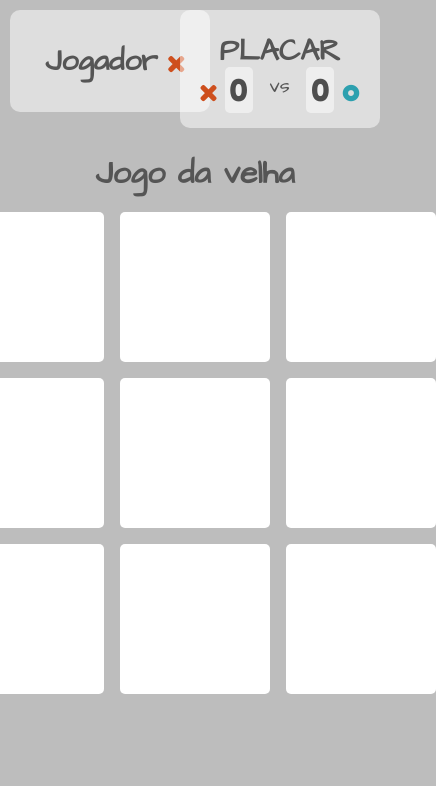
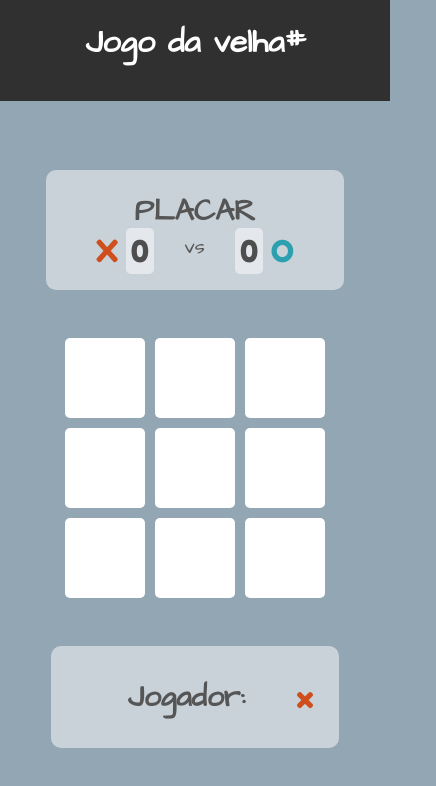
Before and after one commit to rodrigoDeSouzaFernandes/tictactoe-game, a React app: page / in a window 390 px wide. Shown: the whole page, 436 px wide, since content can reach past the window. Built offline with nearby package versions, Linux system fonts and the light colour scheme.

Commit message:
estilizado, jogo da velha

```diff
--- a/src/TicTacToe.js
+++ b/src/TicTacToe.js
@@ -2,10 +2,15 @@ import React, { useState, useEffect } from 'react'
 import '../src/styles/tictactoe.css'
 function TicTacToe() {
   const emptyBoard = Array(9).fill('');
+  const initialScore = {
+    x: 0,
+    o: 0,
+  }
+
   const [board, setBoard] = useState(emptyBoard)
   const [currentPlayer, setCurrentPlayer] = useState('x')
   const [winner, setWinner] = useState(null)
-  console.log(winner)
+  const [score, setScore] = useState(initialScore)
 
   const handleCellClick = (index) => {
     if(winner) return null;
@@ -46,7 +51,15 @@ function TicTacToe() {
     }
   }
 
-  useEffect(checkWinner, [board])
+  const addScore = () => {
+      setScore({
+        ...score,
+        [winner]: score[winner] += 1,
+      })
+  }
+
+  useEffect(checkWinner, [board]);
+  useEffect(addScore, [winner])
 
   const resetGame = () => {
     setCurrentPlayer('x');
@@ -55,18 +68,24 @@ function TicTacToe() {
   }
 
   return (
+    <>
+    <header>
+      <h1 className="title">Jogo da velha#</h1>
+    </header>
     <main >
-      <h1 className="title">Jogo da velha</h1>
       <div className='responsive-score'>
         <div className="current-player">
-          <h2>Jogador</h2>
+          <h2>Jogador:</h2>
           <span className={currentPlayer}>{currentPlayer}</span>
         </div>
         <div className="placar">
           <h2>PLACAR</h2>
-          <span className='x'>x <span>0</span></span>
+          <span className='x'>X <span>{score.x}</span></span>
           vs
-          <span className='o'><span>0</span> o</span>
+          <span className='o'><span>{score.o}</span> O</span>
+        </div>
+        <div className="current-player res-title">
+          <h2>Jogo da velha#</h2>
         </div>
       </div>
 
@@ -98,7 +117,12 @@ function TicTacToe() {
           <button className="restart-btn" onClick={resetGame}>Recomeçar jogo</button>
         </div>
       }
+      <div className="current-player mobile">
+          <h2>Jogador:</h2>
+          <span className={currentPlayer}>{currentPlayer}</span>
+        </div>
     </main>
+    </>
   );
 }
 
--- a/src/styles/tictactoe.css
+++ b/src/styles/tictactoe.css
@@ -14,25 +14,39 @@
 
 body {
   display: grid;
-  align-items: center;
   justify-content: center;
 
   font-family: sans-serif;
   height: 100vh;
-  background-color: rgb(189, 189, 189);
+  background-color: rgb(147, 166, 180);
 
   font-family: 'Architects Daughter', cursive;
 
   color: #555;
 }
 
+main {
+  display: flex;
+  align-items: center;
+  justify-content: space-evenly;
+  position: relative;
+  width: 100%;
+  height: 100vh;
+}
+
+header {
+  background-color: rgb(48, 48, 48);
+  align-self: flex-start;
+  height: 12vh;
+  margin-bottom: 20px;
+  display: none;
+  width: 100vw;
+}
+
 .placar {
-  position: absolute;
-  top: 0;
-  right: 0;
   display: flex;
   flex-wrap: wrap;
-  justify-content: space-between;
+  justify-content: space-evenly;
   margin: 10px;
   width: 200px;
   border-radius: 10px;
@@ -46,15 +60,25 @@ body {
 
 .responsive-score {
   display: flex;
+  margin-right: 50px;
+  flex-direction: column-reverse;
+
+}
+
+.responsive-score div {
+  height: 25vh;
+}
+
+.current-player.res-title {
+  background-color: rgb(32, 32, 32);
+  color: white;
 }
 
 .current-player {
-  position: absolute;
   display: flex;
   align-items: center;
   justify-content: center;
-  top: 0;
-  left: 0;
+
   margin: 10px;
   width: 200px;
   border-radius: 10px;
@@ -64,6 +88,7 @@ body {
 
 .current-player h2 {
   margin: 10px;
+  width: 200px;
 }
 
 .current-player, .placar {
@@ -71,18 +96,23 @@ body {
   font-size: 20px;
 }
 
+.current-player.mobile {
+  display: none;
+}
+
 .title {
   text-align: center;
   font-size: 2rem;
-  color: #555;
+  color: rgb(255, 255, 255);
   margin-bottom: 1rem;
   width: 100%;
+  padding: 20px;
 }
 
 .board {
   display: grid;
-  grid-template-columns: repeat(3,150px);
-  grid-template-rows: repeat(3,150px);
+  grid-template-columns: repeat(3,25vh);
+  grid-template-rows: repeat(3,25vh);
   gap: 1rem;
 }
 
@@ -174,3 +204,63 @@ span.x {
   border-radius: 6px;
   background-image: linear-gradient(rgb(36, 100, 36),rgb(56, 139, 56), rgb(115, 189, 96));
 }
+
+@media screen and (max-width: 950px) {
+  main {
+    flex-direction: column;
+    height: 80vh;
+  }
+  header {
+    display: flex;
+  }
+  .responsive-score {
+    flex-direction: row;
+    margin: 0;
+  }
+  .responsive-score div {
+    height: 120px;
+  }
+  .res-title {
+    display: none;
+  }
+  .board {
+    display: grid;
+    grid-template-columns: repeat(3,130px);
+    grid-template-rows: repeat(3,120px);
+    gap: 1rem;
+  }
+
+}
+
+@media screen and (max-width: 450px) {
+  header {
+    width: 100vw;
+  }
+
+  main {
+    width: 100%;
+  }
+  .responsive-score {
+    margin: 0;
+  }
+  .responsive-score div {
+    width: 100%;
+    height: 120px;
+  }
+  .current-player {
+    display: none;
+  }
+  .current-player.mobile {
+    display: flex;
+    width: 288px;
+  }
+  .board {
+    display: grid;
+    grid-template-columns: repeat(3,80px);
+    grid-template-rows: repeat(3,80px);
+    gap: 10px;
+  }
+  .cell {
+    font-size: 40px;
+  }
+}
```
